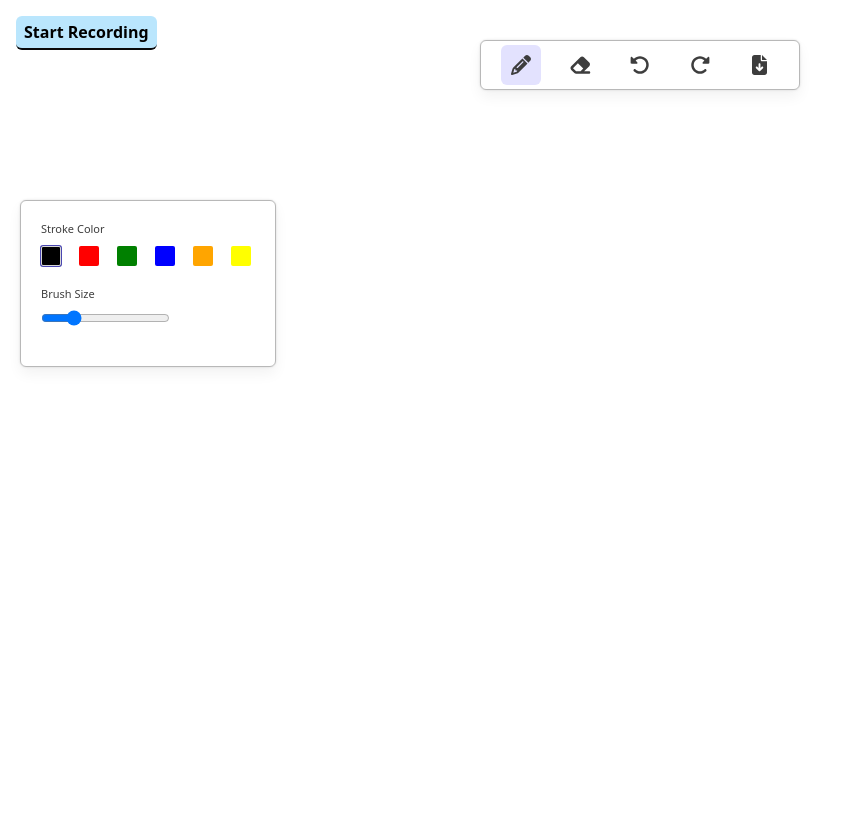
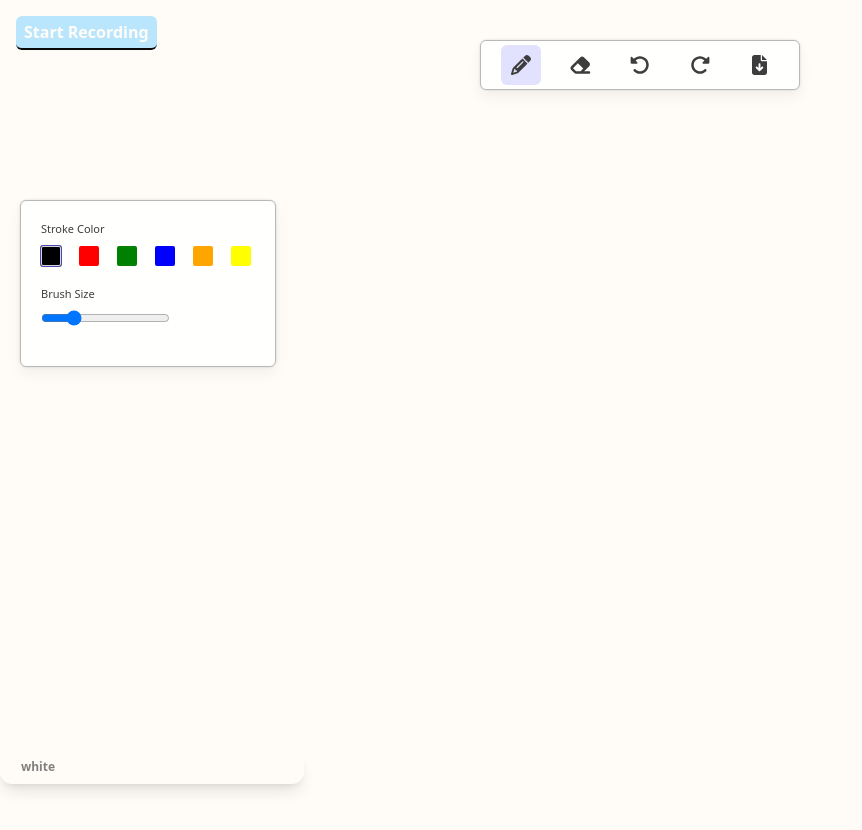
Before and after one commit to mariamsayeed/rectracing, a Next.js app in the folder client/: page / in a window 1280 px wide. Shown: the top 830 px of the page, without its empty margins (0-862 px from the left). Built offline with nearby package versions, Linux system fonts and the light colour scheme; no server answers.

Commit message:
background color changer of canvas added

```diff
--- a/client/package.json
+++ b/client/package.json
@@ -9,9 +9,13 @@
     "lint": "next lint"
   },
   "dependencies": {
+    "@emotion/react": "^11.11.3",
+    "@emotion/styled": "^11.11.0",
     "@fortawesome/fontawesome-svg-core": "^6.5.1",
     "@fortawesome/free-solid-svg-icons": "^6.5.1",
     "@fortawesome/react-fontawesome": "^0.2.0",
+    "@mui/base": "^5.0.0-beta.29",
+    "@mui/system": "^5.15.2",
     "@reduxjs/toolkit": "^2.0.1",
     "classnames": "^2.3.2",
     "next": "14.0.4",
--- /dev/null
+++ b/client/src/app/CanvasBgColor.tsx
@@ -0,0 +1,121 @@
+import * as React from 'react';
+import clsx from 'clsx';
+import { Tabs } from '@mui/base/Tabs';
+import { TabsList as BaseTabsList, TabsListProps } from '@mui/base/TabsList';
+import { TabPanel as BaseTabPanel, TabPanelProps } from '@mui/base/TabPanel';
+import { Tab as BaseTab, TabProps } from '@mui/base/Tab';
+import { useTheme } from '@mui/system';
+import resolveConfig from 'tailwindcss/resolveConfig';
+import tailwindConfig from '../../tailwind.config';
+import config from '../../tailwind.config';
+
+declare module '@mui/system' {
+    interface CustomThemeConfig {
+        extend?: Partial<CustomThemeConfig>;
+    }
+}
+
+function useIsDarkMode() {
+    const theme = useTheme();
+    return theme.palette.mode === 'dark';
+}
+
+export default function CanvasBgColor() {
+    const isDarkMode = useIsDarkMode();
+    const [value, setValue] = React.useState(0);
+
+    const handleChange = (_event: any, newValue: string | number | null) => {
+        if (typeof newValue === 'number') {
+            setValue(newValue);
+        }
+    };
+
+    const fullConfig = resolveConfig(tailwindConfig);
+
+    const backgroundColors = [
+    fullConfig.theme.colors['white'],
+    fullConfig.theme.colors['purple'],
+    fullConfig.theme.colors['blue'],
+    fullConfig.theme.colors['pink'],
+  ];
+  const backgroundColor = backgroundColors[value];
+document.body.style.backgroundColor = String(backgroundColor);
+
+  return (
+    <div style={{ position: 'absolute', bottom: 0, left: 0 }}>
+      <Tabs value={value} onChange={handleChange}>
+        <TabsList>
+        <Tab value={0} style={value === 0 ? { color: 'grey' } : {}}>white</Tab>
+          <Tab value={1} style={value === 1 ? { color: 'grey' } : {}}>purple</Tab>
+          <Tab value={2} style={value === 2 ? { color: 'grey' } : {}}>blue</Tab>
+          <Tab value={3} style={value === 3 ? { color: 'grey' } : {}}>pink</Tab>
+        </TabsList>
+      </Tabs>
+    </div>
+  );
+}
+
+const resolveSlotProps = (fn: any, args: any) =>
+  typeof fn === 'function' ? fn(args) : fn;
+
+const TabsList = React.forwardRef<HTMLDivElement, TabsListProps>((props, ref) => {
+  const { className, ...other } = props;
+  return (
+    <BaseTabsList
+      ref={ref}
+      className={clsx(
+        'mb-4 rounded-xl bg-text3-500 flex font-sans items-center justify-center content-between min-w-tabs-list shadow-lg',
+        className,
+      )}
+      {...other}
+    />
+  );
+});
+
+const Tab = React.forwardRef<HTMLButtonElement, TabProps>((props, ref) => {
+  return (
+    <BaseTab
+      ref={ref}
+      {...props}
+      onClick={() => console.log('Tab clicked')}
+      slotProps={{
+        ...props.slotProps,
+        root: (ownerState) => {
+          const resolvedSlotProps = resolveSlotProps(
+            props.slotProps?.root,
+            ownerState,
+          );
+          return {
+            ...resolvedSlotProps,
+            className: clsx(
+              `font-sans ${
+                ownerState.selected
+                  ? 'text-purple-500 bg-white'
+                  : 'text-white bg-transparent focus:text-white hover:bg-purple-400'
+              } ${
+                ownerState.disabled
+                  ? 'cursor-not-allowed opacity-50'
+                  : 'cursor-pointer'
+              } text-xs leading-[1.2] font-semibold w-16 py-1 px-2 m-1.5 border-0 rounded-md flex justify-center focus:outline-0 focus:shadow-outline-purple-light`,
+              resolvedSlotProps?.className,
+            ),
+          };
+        },
+      }}
+    />
+  );
+});
+
+const TabPanel = React.forwardRef<HTMLDivElement, TabPanelProps>((props, ref) => {
+  const { className, ...other } = props;
+  return (
+    <BaseTabPanel
+      ref={ref}
+      className={clsx(
+        'py-5 px-3 bg-white dark:bg-slate-900 border border-solid border-slate-200 dark:border-slate-700 rounded-xl opacity-60 w-full font-sans text-sm',
+        className,
+      )}
+      {...other}
+    />
+  );
+});
--- a/client/src/app/page.tsx
+++ b/client/src/app/page.tsx
@@ -3,6 +3,7 @@ import Menu from "./Menu/page";
 import Toolbox from "./Toolbox/page";
 import Board from "./Board/page";
 import RecButton from "./RecButton";
+import CanvasBgColor from "./CanvasBgColor";
 
 export default function Home() {
   return (
@@ -10,6 +11,7 @@ export default function Home() {
       <Menu />
       <Toolbox />
       <RecButton/>
+      <CanvasBgColor/>
       <Board />
     </div>
   );
--- a/client/tailwind.config.ts
+++ b/client/tailwind.config.ts
@@ -23,7 +23,11 @@ const config: Config = {
       text1: '#3d3d3d',
       text2: '#e3e2fe',
       text3: '#bae6fd',
-      text4: '#09090b'
+      text4: '#09090b',
+      white: '#FFFCF7',
+      purple: '#fae8ff',
+      blue: '#ADD8E6',
+      pink: '#FFB6C1'
     }
   },
   plugins: [],
```
Also changed, not shown: 1 other file (tests, documents, lock files or other folders).
